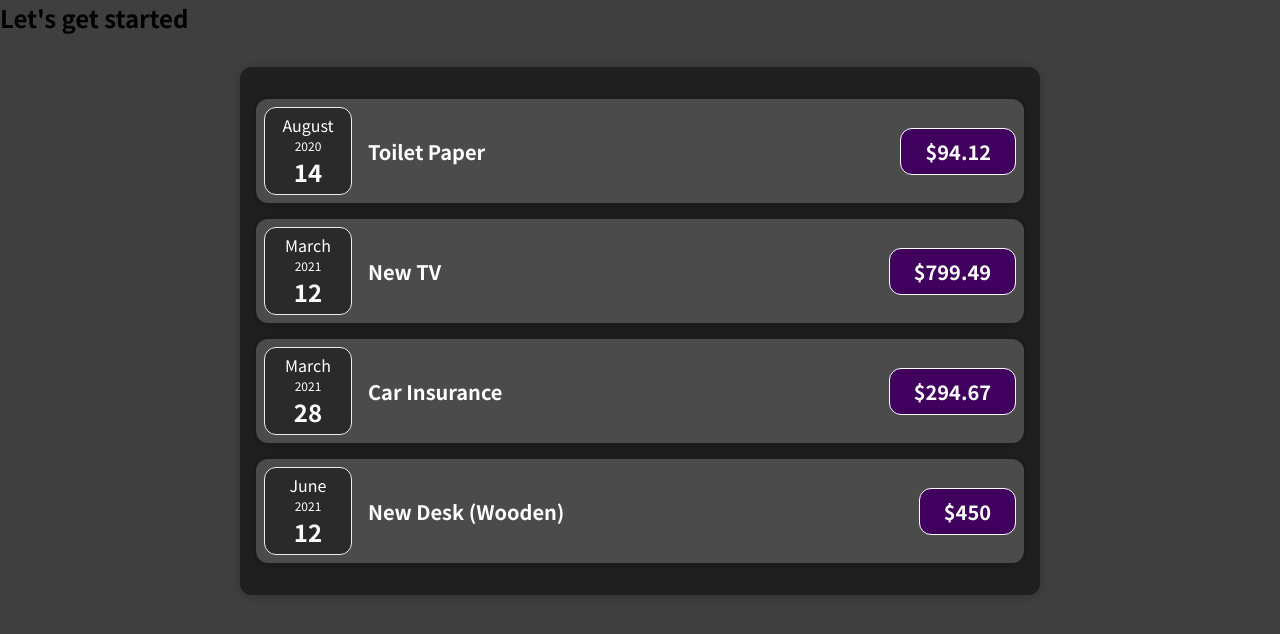
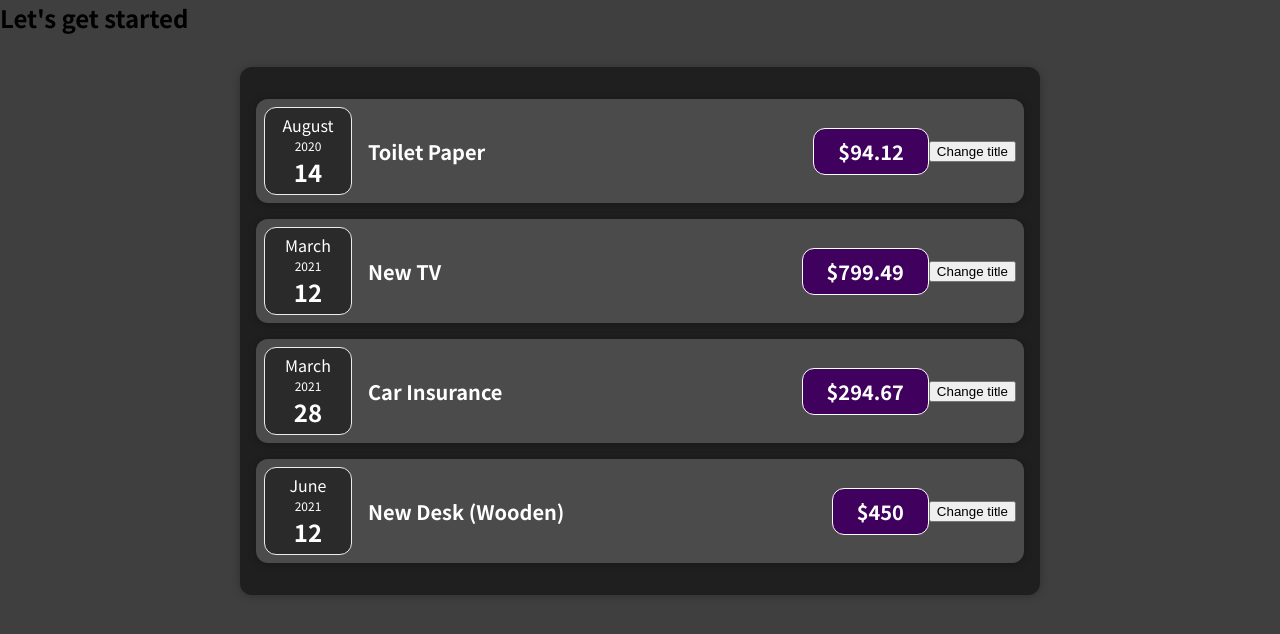
Before and after one commit to mkonemo/react-1st-project, a React (Create React App) app: page / in a window 1280 px wide. Shown: the top 634 px of the page. Built offline with nearby package versions, Linux system fonts and the light colour scheme.

Commit message:
1 file modified

```diff
--- a/src/components/Expenses/ExpenseItem.js
+++ b/src/components/Expenses/ExpenseItem.js
@@ -7,6 +7,10 @@ import ExpenseDate from './ExpenseDate';
 import './ExpenseItem.css';
 
 const ExpenseItem = (props) => {
+  const clickHandler = () => {
+    console.log('Clicked');
+
+  }
 
   return (
     <Card className="expense-item">
@@ -15,6 +19,7 @@ const ExpenseItem = (props) => {
         <h2>{props.title}</h2>
         <div className="expense-item__price">${props.amount}</div>
       </div>
+      <button onClick={clickHandler} >Change title</button>
     </Card>
   );
 }
```
